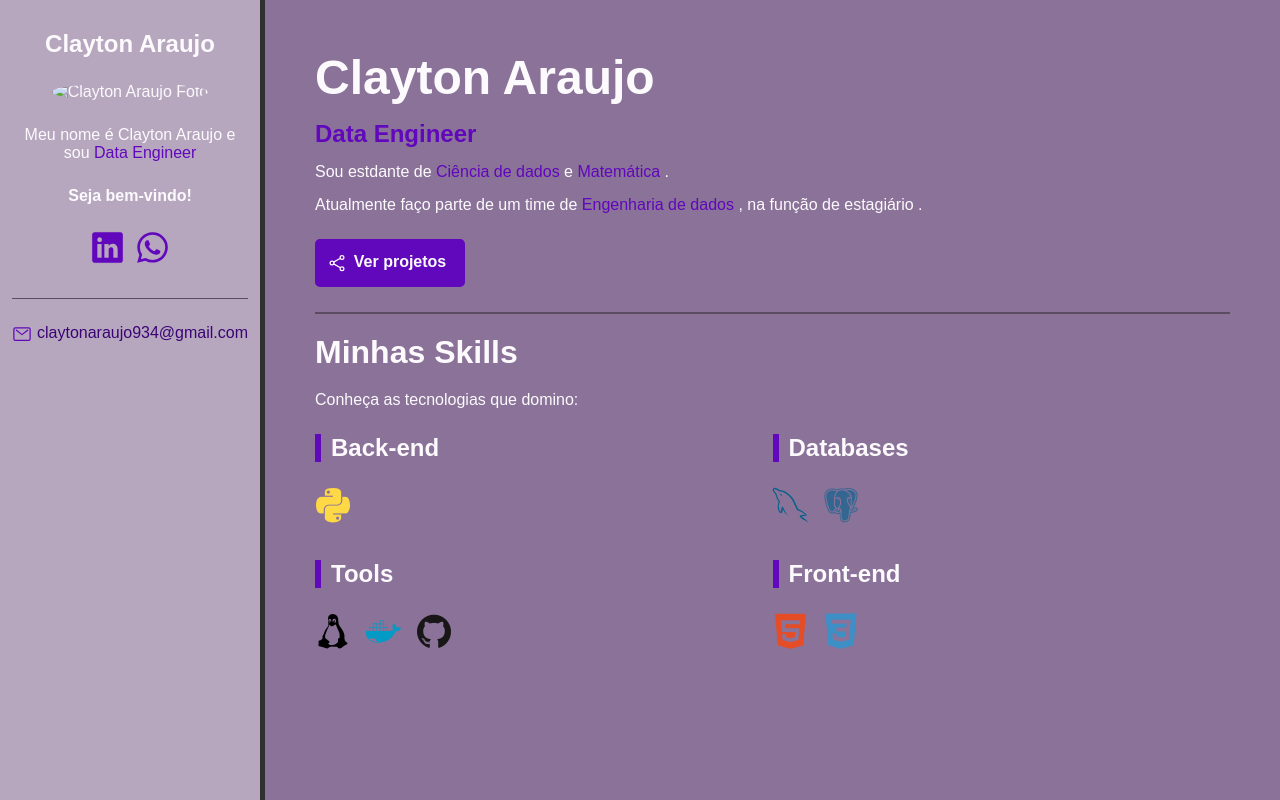
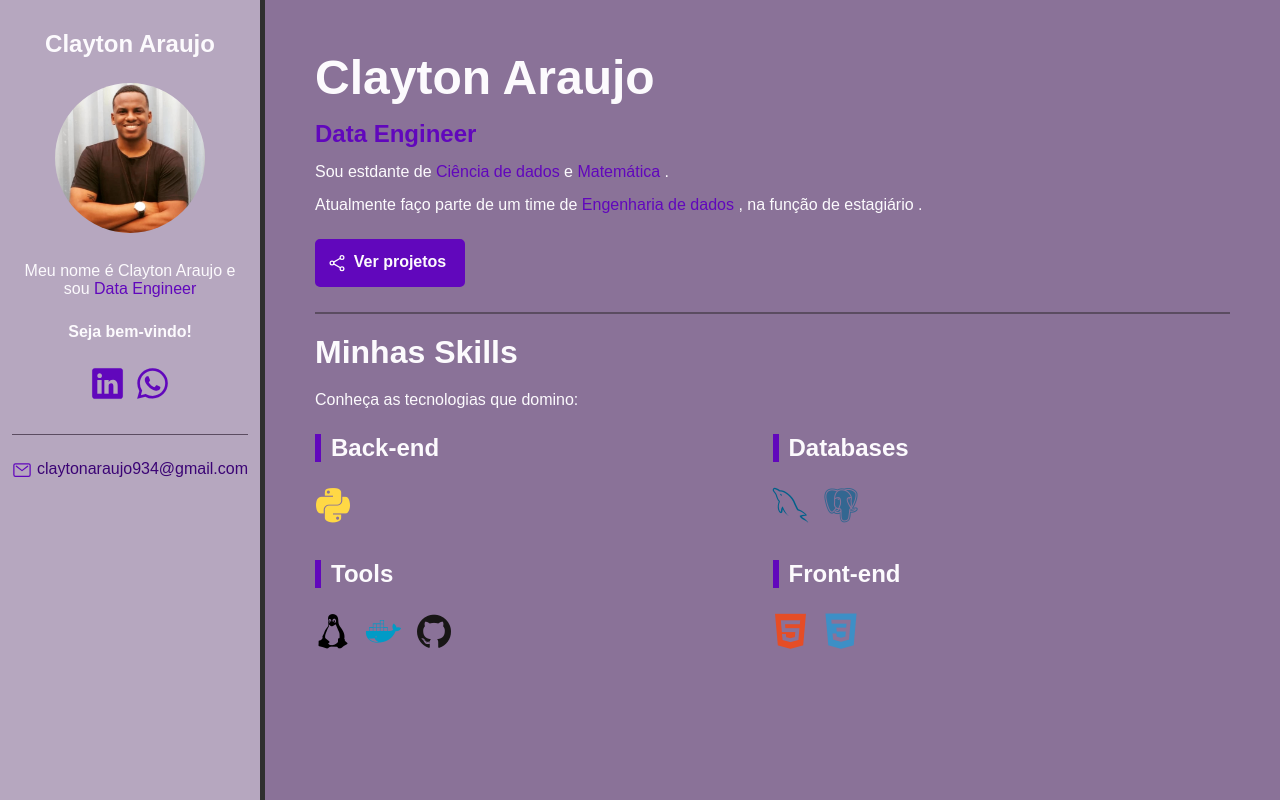
Before and after one commit to Clayton-Araujo/Clayton-Araujo.github.io, a plain HTML site: page index.html in a window 1280 px wide. Drawn offline with nearby package versions, Linux system fonts and the light colour scheme.

Commit message:
Alteração na menção a imagem no html

```diff
--- a/index.html
+++ b/index.html
@@ -15,7 +15,7 @@
     <main id="container">
         <asaid id="bio-container">
             <h2>Clayton Araujo</h2>
-            <img id= "bio-img" src="img/profile.jpeg" alt="Clayton Araujo Foto">
+            <img id= "bio-img" src="imagem/profile.jpeg" alt="Clayton Araujo Foto">
             <p> Meu nome é Clayton Araujo e sou <span class="highlight">Data Engineer</span></p>
             <p id="welcome-text">Seja bem-vindo!</p>
             <ul id="social-container">
```
